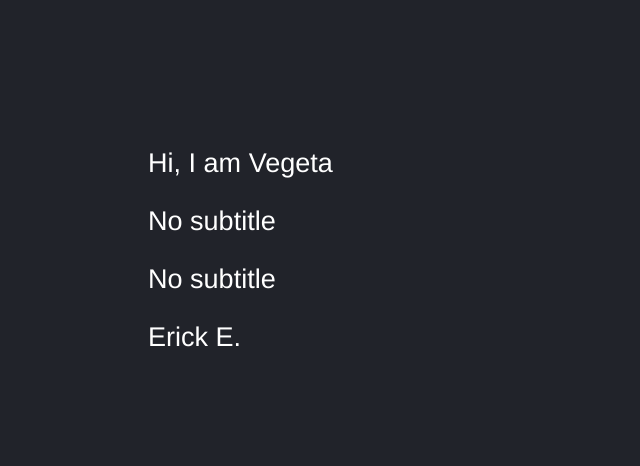
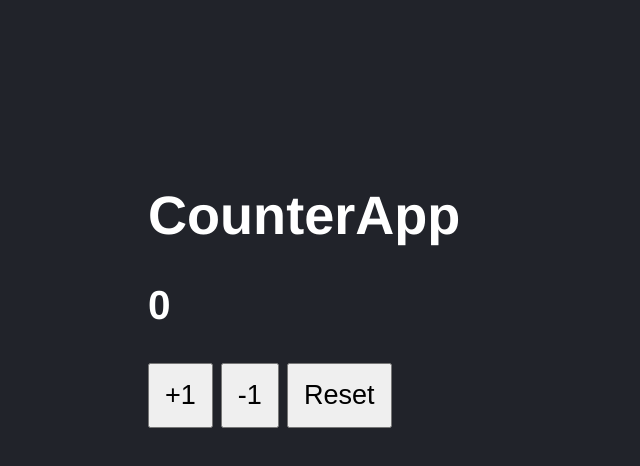
Before and after one commit to erickestradapj/react-counter-app, a React (Vite) app: page / in a window 1280 px wide. Shown: the top 466 px of the page, without its empty margins (0-640 px from the left). Built offline with nearby package versions, Linux system fonts and the light colour scheme.

Commit message:
feat: screen - testing library

```diff
--- a/src/FirstApp.jsx
+++ b/src/FirstApp.jsx
@@ -3,7 +3,7 @@ import PropTypes from 'prop-types';
 export const FirstApp = ({ title, subtitle, name }) => {
    return (
       <>
-         <span data-testid="test-title"> {title} </span>
+         <h1 data-testid="test-title"> {title} </h1>
          {/* <code>{JSON.stringify(newMessage)}</code> */}
          <p>{subtitle}</p>
          <p>{subtitle}</p>
--- a/src/main.jsx
+++ b/src/main.jsx
@@ -1,12 +1,12 @@
 import React from 'react';
 import ReactDOM from 'react-dom/client';
-import { FirstApp } from './FirstApp';
+import { CounterApp } from './CounterApp';
 
 import './styles.css';
 
 ReactDOM.createRoot(document.getElementById('root')).render(
    <React.StrictMode>
-      {/* <CounterApp value={0} /> */}
-      <FirstApp title="Hi, I am Vegeta" />
+      <CounterApp value={0} />
+      {/* <FirstApp title="Hi, I am Vegeta" /> */}
    </React.StrictMode>
 );
```
Also changed, not shown: 2 other files (tests, documents, lock files or other folders).
